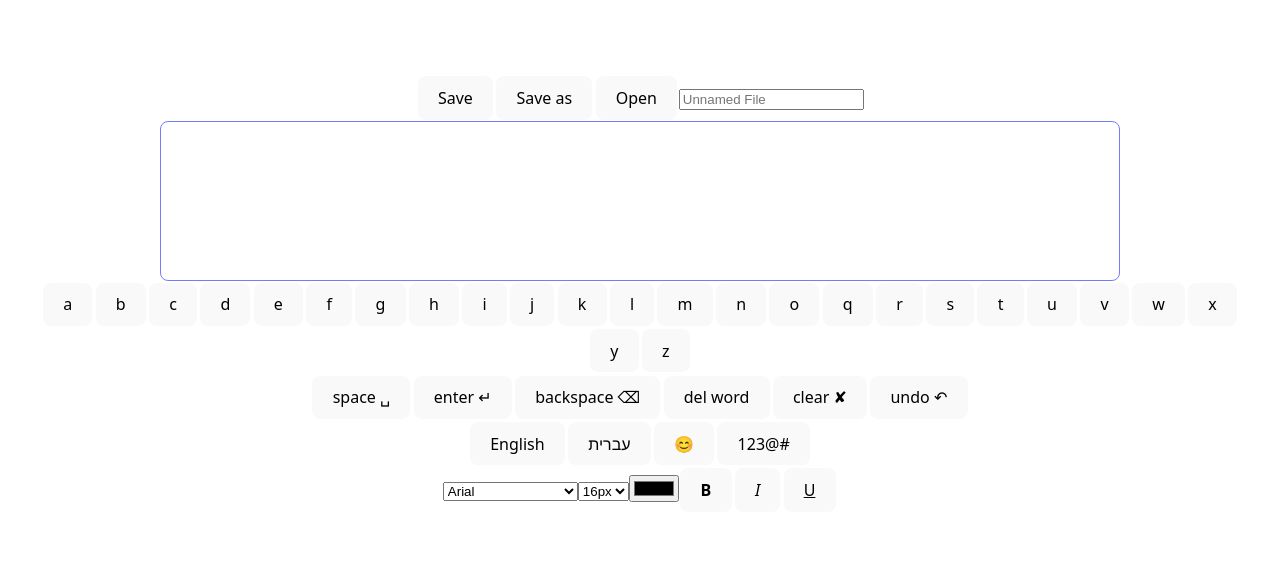
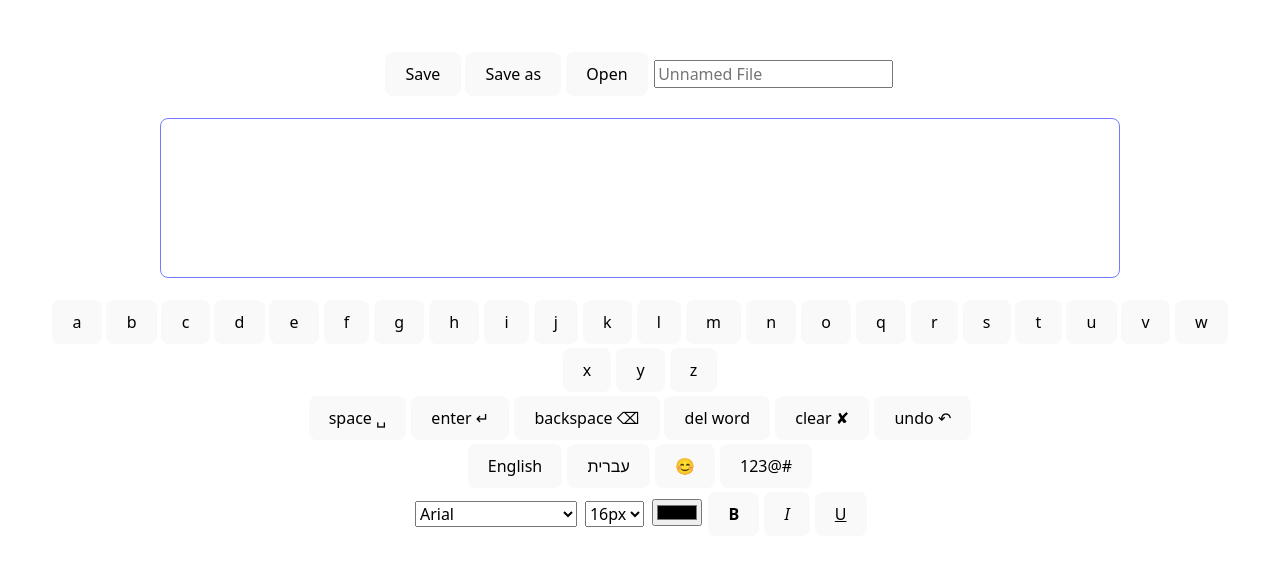
Before and after one commit to miryam21/FSWD-4_TextEditor, a React (Vite) app: page / in a window 1280 px wide. Shown: the part 106-672 px from the top of the page. Built offline with nearby package versions, Linux system fonts and the light colour scheme.

Commit message:
some css

```diff
--- a/src/components/TextDisplay.module.css
+++ b/src/components/TextDisplay.module.css
@@ -1,9 +1,11 @@
 .displayText {
     min-height: 20vh;
+    max-height: 45vh;
     max-width: 75vw;
     border: 1px solid #747bff;
     border-radius: 8px;
-    margin: auto;
+    margin: 20px auto;
     text-align: left;
     padding: 1em;
+    overflow: auto;
 }
--- a/src/index.css
+++ b/src/index.css
@@ -44,7 +44,7 @@ button {
   border-radius: 8px;
   border: 1px solid transparent;
   padding: 0.6em 1.2em;
-  margin: 0.1em;
+  margin: 0.15em;
   font-size: 1em;
   font-weight: 500;
   font-family: inherit;
@@ -76,3 +76,10 @@ button:focus-visible {
     background-color: #f9f9f9;
   }
 }
+
+select, input {
+  margin: 0.25em;
+  font-size: 1em;
+  font-weight: 500;
+  font-family: inherit;
+}
```
